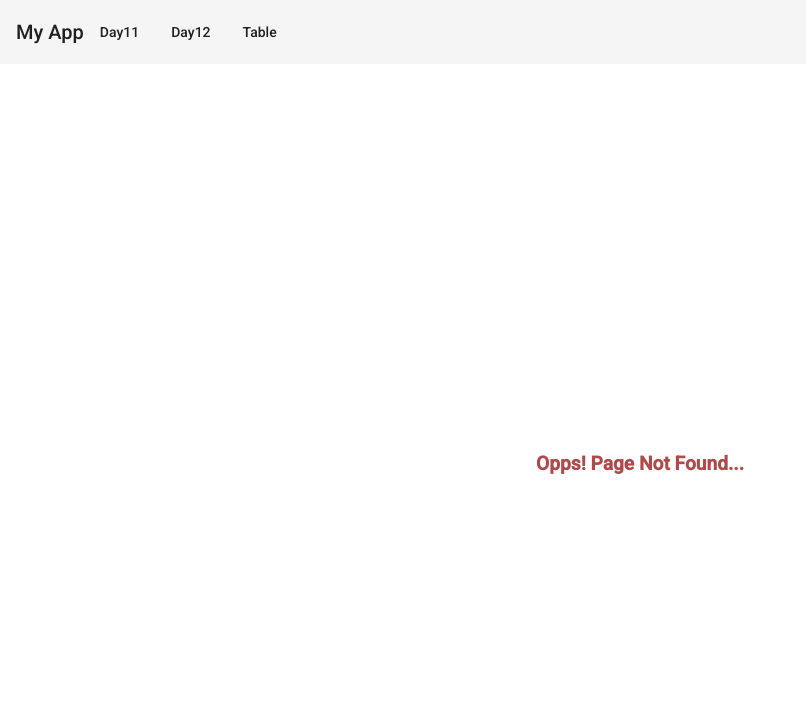
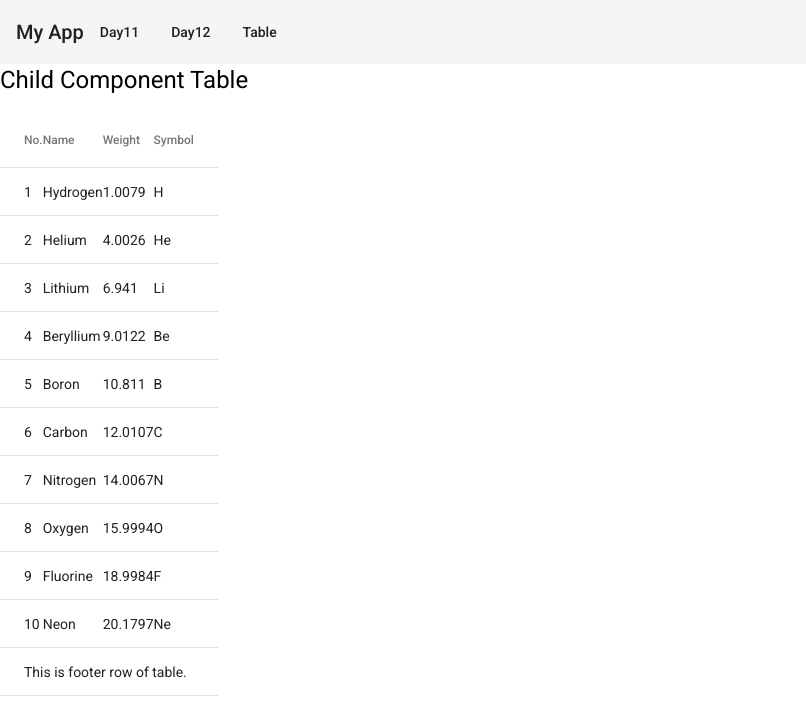
Before and after one commit to mtm-hninwaiwaiaung/angular-app, an Angular app: page /day26-parent in a window 1280 px wide. Before the commit this address had no page. Shown: the top 716 px of the page, without its empty margins (0-806 px from the left). Built offline with nearby package versions, Linux system fonts and the light colour scheme.

Commit message:
commit for adding example for day26.

```diff
--- a/src/app/app-routing.module.ts
+++ b/src/app/app-routing.module.ts
@@ -19,6 +19,7 @@
 import { Day23ResolverComponent } from './pages/day23-resolver/day23-resolver.component';
 import { Day24HttpComponent } from './pages/day24-http/day24-http.component';
 import { Day25RxjsComponent } from './pages/day25-rxjs/day25-rxjs.component';
+import { Day26ParentComponent } from './pages/day26-parent/day26-parent.component';
 
 // guards
 import { AuthGuard } from './guards/auth.guard';
@@ -63,6 +64,7 @@
   },
   { path: 'day24-http', component: Day24HttpComponent },
   { path: 'day25-rxjs', component: Day25RxjsComponent },
+  { path: 'day26-parent', component: Day26ParentComponent },
   { path: '**', component: NotFondPageComponent }
 ];
 
--- a/src/app/app.module.ts
+++ b/src/app/app.module.ts
@@ -26,6 +26,8 @@
 import { Day23ResolverComponent } from './pages/day23-resolver/day23-resolver.component';
 import { Day24HttpComponent } from './pages/day24-http/day24-http.component';
 import { Day25RxjsComponent } from './pages/day25-rxjs/day25-rxjs.component';
+import { Day26ParentComponent } from './pages/day26-parent/day26-parent.component';
+import { Day26ChildComponent } from './pages/day26-child/day26-child.component';
 
 // components
 import { InfoDialogComponent } from './components/info-dialog/info-dialog.component';
@@ -49,7 +51,9 @@
     GuardChildExampleComponent,
     Day23ResolverComponent,
     Day24HttpComponent,
-    Day25RxjsComponent
+    Day25RxjsComponent,
+    Day26ParentComponent,
+    Day26ChildComponent
   ],
   imports: [
     BrowserModule,
--- /dev/null
+++ b/src/app/pages/day26-child/day26-child.component.html
@@ -0,0 +1,41 @@
+<div class="child-container">
+  <h1>Child Component Table</h1>
+
+  <table mat-table [dataSource]="elementListFromParent" class="element-table">
+
+    <!-- Position Column -->
+    <ng-container matColumnDef="position">
+      <th mat-header-cell *matHeaderCellDef> No. </th>
+      <td mat-cell *matCellDef="let element"> {{element.position}} </td>
+    </ng-container>
+
+    <!-- Name Column -->
+    <ng-container matColumnDef="name">
+      <th mat-header-cell *matHeaderCellDef> Name </th>
+      <td mat-cell *matCellDef="let element"> {{element.name}} </td>
+    </ng-container>
+
+    <!-- Weight Column -->
+    <ng-container matColumnDef="weight">
+      <th mat-header-cell *matHeaderCellDef> Weight </th>
+      <td mat-cell *matCellDef="let element"> {{element.weight}} </td>
+    </ng-container>
+
+    <!-- Symbol Column -->
+    <ng-container matColumnDef="symbol">
+      <th mat-header-cell *matHeaderCellDef> Symbol </th>
+      <td mat-cell *matCellDef="let element"> {{element.symbol}} </td>
+    </ng-container>
+
+    <!-- Disclaimer column -->
+    <ng-container matColumnDef="disclaimer">
+      <td mat-footer-cell *matFooterCellDef colspan="4">
+        This is footer row of table.
+      </td>
+    </ng-container>
+
+    <tr mat-header-row *matHeaderRowDef="displayedColumns"></tr>
+    <tr mat-row *matRowDef="let row; columns: displayedColumns;"></tr>
+    <tr mat-footer-row *matFooterRowDef="['disclaimer']"></tr>
+  </table>
+</div>
--- /dev/null
+++ b/src/app/pages/day26-child/day26-child.component.ts
@@ -0,0 +1,19 @@
+import { Component, Input, OnInit, Output } from '@angular/core';
+
+import { PeriodicElement } from '../../interfaces/interface';
+
+@Component({
+  selector: 'app-day26-child',
+  templateUrl: './day26-child.component.html',
+  styleUrls: ['./day26-child.component.scss']
+})
+export class Day26ChildComponent implements OnInit {
+  @Input() elementListFromParent!: PeriodicElement[];
+  displayedColumns: string[] = ['position', 'name', 'weight', 'symbol'];
+
+  constructor() { }
+
+  ngOnInit(): void {
+  }
+
+}
--- /dev/null
+++ b/src/app/pages/day26-parent/day26-parent.component.html
@@ -0,0 +1,3 @@
+<div class="parent-container">
+  <app-day26-child [elementListFromParent]="elementArrList"></app-day26-child>
+</div>
--- /dev/null
+++ b/src/app/pages/day26-parent/day26-parent.component.ts
@@ -0,0 +1,32 @@
+import { Component, OnInit } from '@angular/core';
+
+import { PeriodicElement } from '../../interfaces/interface';
+
+const ELEMENT_DATA: PeriodicElement[] = [
+  { position: 1, name: 'Hydrogen', weight: 1.0079, symbol: 'H' },
+  { position: 2, name: 'Helium', weight: 4.0026, symbol: 'He' },
+  { position: 3, name: 'Lithium', weight: 6.941, symbol: 'Li' },
+  { position: 4, name: 'Beryllium', weight: 9.0122, symbol: 'Be' },
+  { position: 5, name: 'Boron', weight: 10.811, symbol: 'B' },
+  { position: 6, name: 'Carbon', weight: 12.0107, symbol: 'C' },
+  { position: 7, name: 'Nitrogen', weight: 14.0067, symbol: 'N' },
+  { position: 8, name: 'Oxygen', weight: 15.9994, symbol: 'O' },
+  { position: 9, name: 'Fluorine', weight: 18.9984, symbol: 'F' },
+  { position: 10, name: 'Neon', weight: 20.1797, symbol: 'Ne' },
+];
+
+@Component({
+  selector: 'app-day26-parent',
+  templateUrl: './day26-parent.component.html',
+  styleUrls: ['./day26-parent.component.scss']
+})
+export class Day26ParentComponent implements OnInit {
+  displayedColumns: string[] = ['position', 'name', 'weight', 'symbol'];
+  elementArrList = ELEMENT_DATA;
+
+  constructor() { }
+
+  ngOnInit(): void {
+  }
+
+}
```
Also changed, not shown: src/app/pages/day26-child/day26-child.component.scss (added), src/app/pages/day26-parent/day26-parent.component.scss (added), 2 other files (tests, documents, lock files or other folders).
